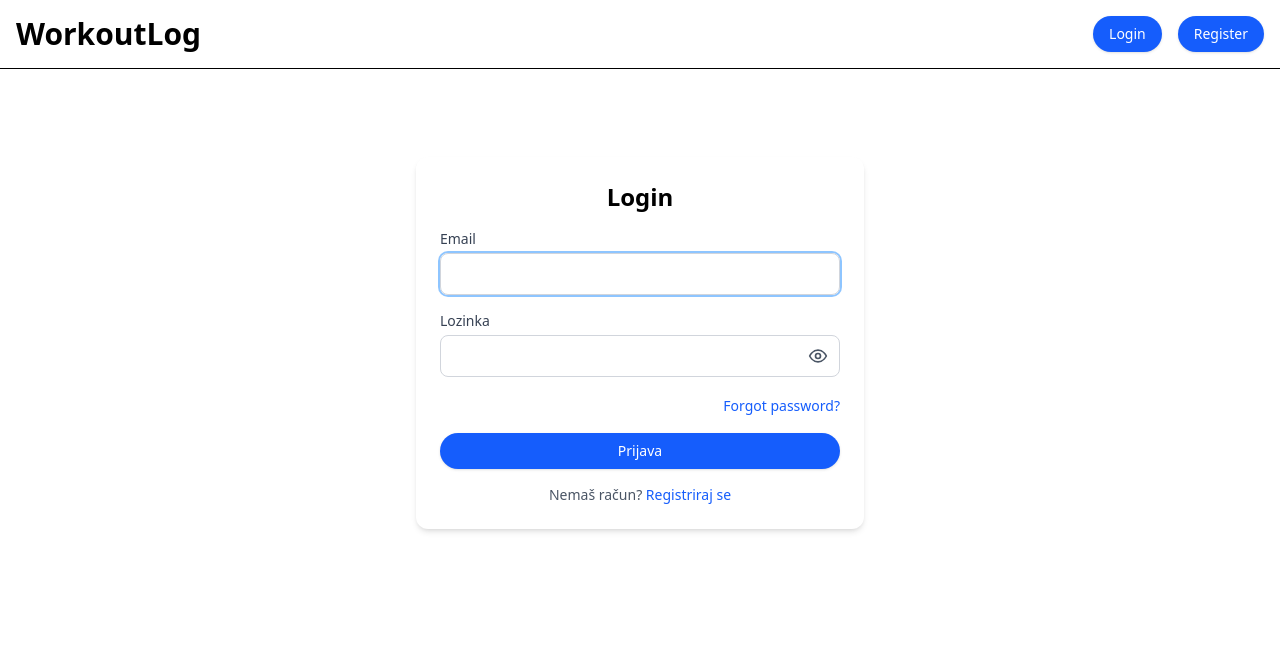
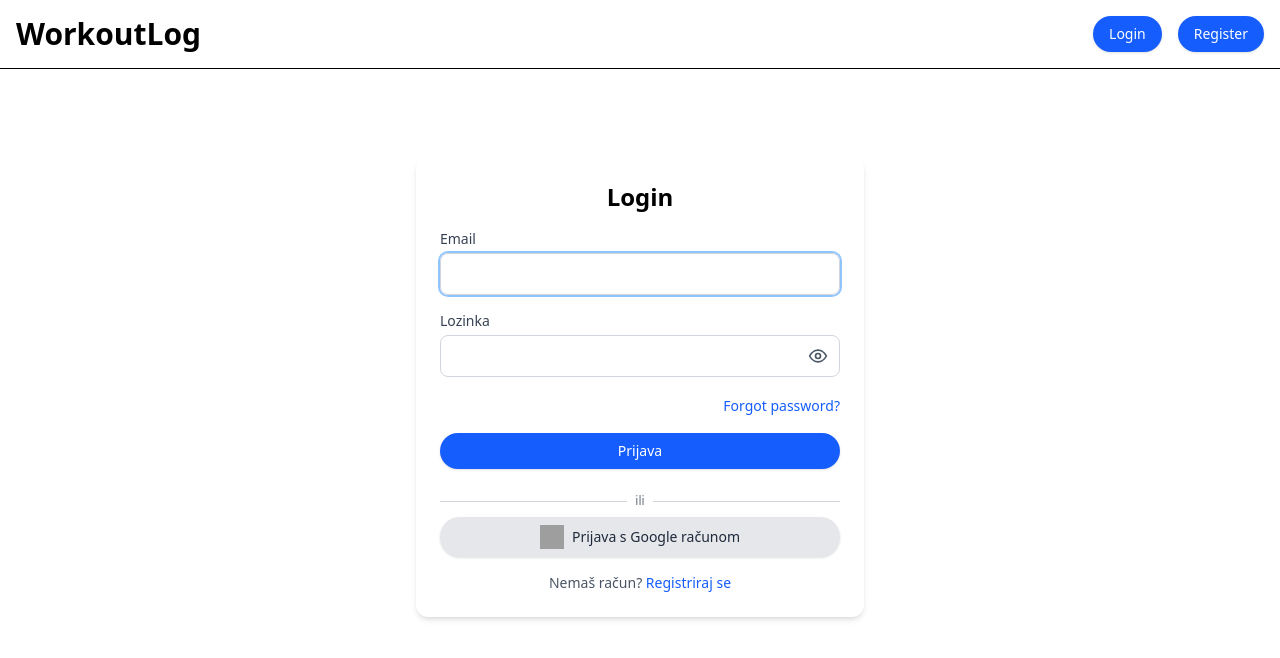
Before and after one commit to brebic4/workoutlog-frontend-firebase-PI, a Vue app: page /login in a window 1280 px wide. Shown: the top 658 px of the page. Built offline with nearby package versions, Linux system fonts and the light colour scheme; no server answers; grey boxes are pictures that could not be loaded.

Commit message:
Implemented Google login feature

```diff
--- a/src/api/auth.js
+++ b/src/api/auth.js
@@ -4,6 +4,8 @@ import {
   signOut,
   sendPasswordResetEmail,
   updatePassword,
+  GoogleAuthProvider,
+  signInWithPopup,
 } from 'firebase/auth'
 import { doc, getDoc, setDoc, updateDoc, serverTimestamp } from 'firebase/firestore'
 import { auth, db } from '../firebase'
@@ -27,6 +29,32 @@ export const apiRegister = async ({ email, password, username }) => {
 
 export const apiLogin = async ({ email, password }) => {
   return await signInWithEmailAndPassword(auth, email, password)
+}
+
+export const apiLoginWithGoogle = async () => {
+  const provider = new GoogleAuthProvider()
+
+  const result = await signInWithPopup(auth, provider)
+  const user = result.user
+
+  // provjeri postoji li user u Firestore
+  const ref = doc(db, 'users', user.uid)
+  const snap = await getDoc(ref)
+
+  if (!snap.exists()) {
+    // prvi login → kreiraj user document
+    await setDoc(ref, {
+      uid: user.uid,
+      email: user.email,
+      username: user.displayName || user.email?.split('@')[0],
+      role: 'USER',
+      theme: 'light',
+      createdAt: serverTimestamp(),
+      updatedAt: serverTimestamp(),
+    })
+  }
+
+  return result
 }
 
 export const apiLogout = async () => {
--- a/src/components/Navbar.vue
+++ b/src/components/Navbar.vue
@@ -140,6 +140,7 @@ const logoutFromMenu = () => {
 
             <!-- Change password -->
             <button
+              v-if="!auth.isGoogleUser"
               type="button"
               class="w-full text-left px-3 py-2 rounded-xl cursor-pointer hover:bg-gray-100 transition"
               @click="openChangePassword"
--- a/src/stores/auth.js
+++ b/src/stores/auth.js
@@ -9,6 +9,7 @@ import {
   apiGetUserProfile,
   apiChangeUsername,
   apiChangePassword,
+  apiLoginWithGoogle,
 } from '../api/auth'
 import { useWorkoutsStore } from './workouts'
 import { useAdminStore } from './admin'
@@ -26,6 +27,7 @@ export const useAuthStore = defineStore('auth', {
   getters: {
     isLoggedIn: (s) => !!s.firebaseUser,
     isAdmin: (s) => s.user?.role === 'ADMIN',
+    isGoogleUser: (s) => s.firebaseUser?.providerData?.some((p) => p.providerId === 'google.com'),
   },
 
   actions: {
@@ -99,6 +101,23 @@ export const useAuthStore = defineStore('auth', {
       }
     },
 
+    async loginWithGoogle() {
+      this.loading = true
+      this.error = null
+
+      try {
+        const res = await apiLoginWithGoogle()
+        const profile = await apiGetUserProfile(res.user.uid)
+        this.user = profile
+        return res
+      } catch (e) {
+        this.error = e?.message || 'Google prijava nije uspjela.'
+        throw e
+      } finally {
+        this.loading = false
+      }
+    },
+
     async logout() {
       const workoutsStore = useWorkoutsStore()
       const adminStore = useAdminStore()
--- a/src/views/LoginView.vue
+++ b/src/views/LoginView.vue
@@ -38,6 +38,15 @@ onMounted(async () => {
 
 const extractMessage = (e) => {
   return getAuthErrorMessage(e, 'Neuspješna prijava.')
+}
+
+const loginWithGoogle = async () => {
+  try {
+    await auth.loginWithGoogle()
+    router.push('/workouts')
+  } catch (e) {
+    formError.value = extractMessage(e)
+  }
 }
 
 const submit = async () => {
@@ -96,6 +105,25 @@ const submit = async () => {
         </Transition>
 
         <BaseButton class="w-full" :loading="auth.loading" type="submit"> Prijava </BaseButton>
+
+        <div class="flex items-center gap-2 my-2">
+          <div class="flex-1 h-px bg-gray-300"></div>
+          <span class="text-xs text-gray-500">ili</span>
+          <div class="flex-1 h-px bg-gray-300"></div>
+        </div>
+
+        <BaseButton
+          class="w-full flex gap-2 items-center justify-center"
+          variant="secondary"
+          @click="loginWithGoogle"
+        >
+          <img
+            src="https://img.icons8.com/?size=100&id=17949&format=png&color=000000"
+            alt="Google logo"
+            class="size-6"
+          />
+          Prijava s Google računom
+        </BaseButton>
       </form>
 
       <p class="text-sm text-center text-gray-600">
```
